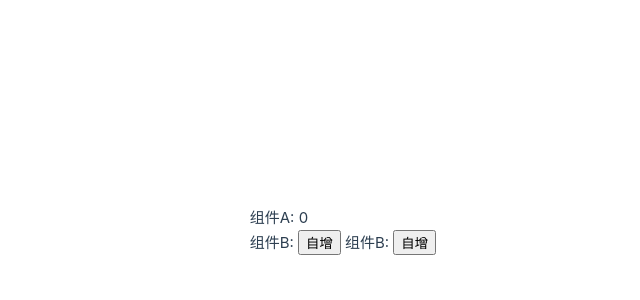
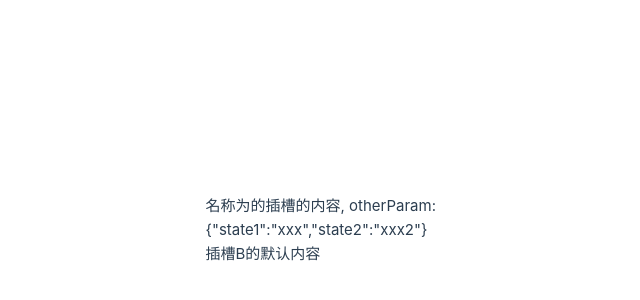
Before and after one commit to jetjo/learn-vue, a Vue app: page / in a window 1280 px wide. Shown: the part 170-470 px from the top of the page, without its empty margins (204-844 px from the left). Built offline with nearby package versions, Linux system fonts and the light colour scheme.

Commit message:
插槽语法

```diff
--- a/src/App.vue
+++ b/src/App.vue
@@ -36,7 +36,7 @@ import ComBaseSetupProps from "./components/12-组件基础/传递Props/setup.vu
 import ComBaseDefineEmits from "./components/12-组件基础/监听事件/defineEmits.vue";
 import ComBaseSetupEmits from "./components/12-组件基础/监听事件/setup.vue";
 
-import ComBaseSlot from "./components/12-组件基础/通过插槽修改组件内容/index-parent.vue";
+// import ComBaseSlot from "./components/12-组件基础/通过插槽修改组件内容/index-parent.vue";
 
 import ComBaseDynamicCom from "./components/12-组件基础/动态组件/index.vue";
 
@@ -74,6 +74,10 @@ import TransitionGroupStaggering from "./CSS动画/搭配内置组件/transition
 import LearnRoute from "./路由/index.vue"
 
 import LearnStateManage from './集中式状态管理/简单实现/index.vue'
+
+import SlotCaveats from './components/13-插槽语法/插槽注意事项/index.vue'
+
+import SlotNamingParam from './components/13-插槽语法/具名插槽与传参/index.vue'
 
 onMounted(() => {
 	//
@@ -139,7 +143,9 @@ onMounted(() => {
 		<!-- <TransitionGroupStaggering /> -->
 		<!-- <TeleportVue /> -->
 		<!-- <LearnRoute /> -->
-		<LearnStateManage />
+		<!-- <LearnStateManage /> -->
+		<!-- <SlotCaveats /> -->
+		<SlotNamingParam />
 	</div>
 </template>
 
--- a/src/components/12-组件基础/通过插槽修改组件内容/index-parent.vue
+++ /dev/null
@@ -1,24 +0,0 @@
-<template>
-  <div>
-    <ComBaseSlot>
-      <!-- NOTE: 使用template标签时,插槽名称不可缺,即使是默认插槽 -->
-      <template #default>
-        <p>this is default</p>
-      </template>
-      <template #header>
-        <h2>this is header</h2>
-      </template>
-      <template #body>
-        <p>this is body</p>
-      </template>
-      <!-- NOTE: 直接报错: Extraneous children found when
-              component already has explicitly named default slot.
-               These children will be ignored. -->
-      <!-- <p>this is another default</p> -->
-    </ComBaseSlot>
-  </div>
-</template>
-
-<script setup>
-import ComBaseSlot from "./index.vue";
-</script>
--- a/src/components/12-组件基础/通过插槽修改组件内容/index.vue
+++ /dev/null
@@ -1,24 +0,0 @@
-<template>
-  <div>
-    <!-- #region header -->
-    <h3>header</h3>
-    <!-- 错误语法 -->
-    <!-- <slot #header/> -->
-    <template>
-      <!-- 错误语法 -->
-      <!-- <slot #header></slot> -->
-      <!-- NOTE: 放在template中无效 -->
-      <!-- <slot name="header" /> -->
-    </template>
-    <slot name="header" />
-    <!-- #endregion -->
-
-    <!-- #region body -->
-    <h3>body</h3>
-    <slot name="body" />
-    <!-- #endregion -->
-
-    <!-- <h3>default</h3> -->
-    <slot />
-  </div>
-</template>
--- /dev/null
+++ b/src/components/13-插槽语法/具名插槽与传参/Item1.vue
@@ -0,0 +1,19 @@
+<template>
+	<div>
+		<!-- 名称为slotA的插槽,调用父组件传递的children中的名称为slotA的render function -->
+		<div>
+			<slot name="slotA" v-bind="params">插槽A的默认内容</slot>
+		</div>
+		<!-- 将slot标签视为特殊的组件, name是一个特殊的属性, 就是组件传惨 -->
+		<div>
+			<slot name="slotB">插槽B的默认内容</slot>
+		</div>
+	</div>
+</template>
+
+<script setup>
+const params = {
+	state1: 'xxx',
+	state2: 'xxx2'
+}
+</script>
--- /dev/null
+++ b/src/components/13-插槽语法/具名插槽与传参/index.vue
@@ -0,0 +1,17 @@
+<template>
+	<div>
+		<Item1>
+			<!-- template标签比较特殊,不能视为组件,也就不能使用v-bind指令传参 -->
+			<!-- template内容被编译为render function, 可使用v-slot指令给这个函数命名 -->
+			<template v-slot:slotA="{ name, ...otherParam }">
+				<!-- <template v-slot="slotA"> -->
+				名称为{{ name }}的插槽的内容, otherParam:
+				<div>{{ JSON.stringify(otherParam) }}</div>
+			</template>
+		</Item1>
+	</div>
+</template>
+
+<script setup>
+import Item1 from "./Item1.vue";
+</script>
--- /dev/null
+++ b/src/components/13-插槽语法/插槽注意事项/Item1.vue
@@ -0,0 +1,10 @@
+<template>
+	<div>
+		<p>位置1: <slot></slot>
+		</p>
+		<!-- 如同函数,可以多次调用 -->
+		<p>位置2: <slot></slot>
+		</p>
+
+	</div>
+</template>
--- /dev/null
+++ b/src/components/13-插槽语法/插槽注意事项/index.vue
@@ -0,0 +1,23 @@
+<template>
+	<div>
+		<Item1>
+			<!-- template外插槽内容1 -->
+			<!-- <template #default> -->
+			<!-- <template #xxx> -->
+			<!-- <template v-slot:default> --> <!-- ok -->
+			<!-- <template v-slot="default"> SyntaxError: Unexpected token 'default' -->
+			<!-- 相当于v-slot:default="xxx", 可见插槽名字是由v-slot的参数名指定,不是参数值指定 -->
+			<template v-slot="xxx">
+				<!-- <template> --> <!-- 使用template时,必须设置插槽名称,否则被忽略 -->
+				template内插槽内容
+			</template>
+			<!-- 使用template时,默认插槽的内容就只能放在插槽内部 -->
+			<!-- 不使用template时,默认插槽的内容可以分散开 -->
+			<!-- template外插槽内容2 -->
+		</Item1>
+	</div>
+</template>
+
+<script setup>
+import Item1 from "./Item1.vue";
+</script>
```
